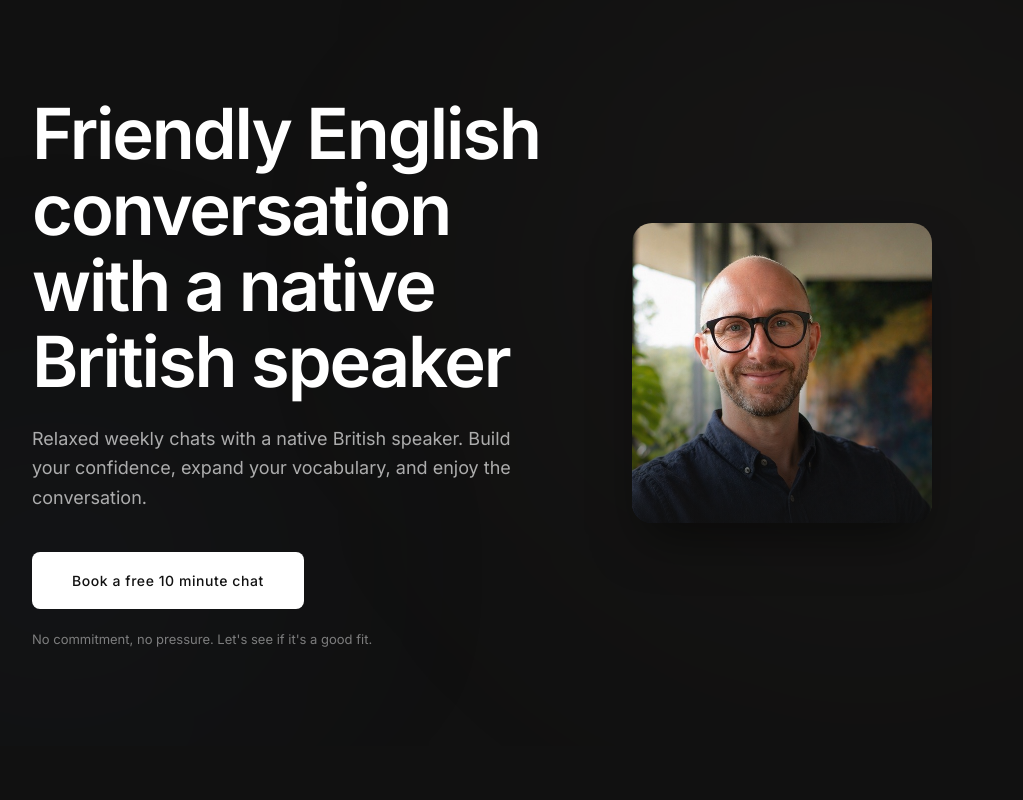
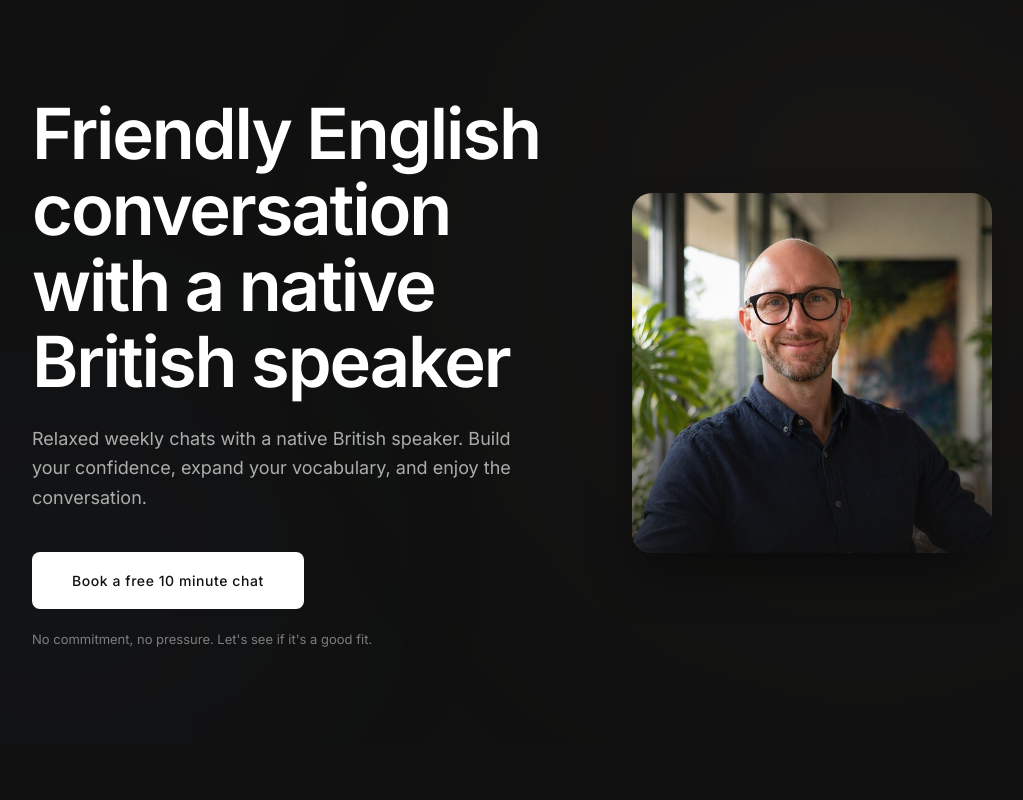
Before and after one commit to KeiranCPFlynn/keiranflynn-com, a Next.js app: page /conversation in a window 1280 px wide. Shown: the top 800 px of the page, without its empty margins (128-1151 px from the left). Built offline with nearby package versions, Linux system fonts and the light colour scheme; no server answers.

Commit message:
image updates

```diff
--- a/src/components/pages/ConversationLandingPage.tsx
+++ b/src/components/pages/ConversationLandingPage.tsx
@@ -120,13 +120,13 @@ export default function ConversationLandingPage() {
             </div>
 
             <SlideIn direction="right" delay={0.4}>
-              <div className="hero-image-wrap max-w-[300px] mx-auto lg:mx-0 shadow-2xl shadow-black/50">
+              <div className="hero-image-wrap max-w-[420px] mx-auto lg:mx-0 shadow-2xl shadow-black/50">
                 <Image
-                  src="/Keiran Flynn 2.1 Medium.jpeg"
+                  src="/Keiran Flynn2.1 copy Medium.jpeg"
                   alt="Keiran Flynn, British English conversation teacher"
                   width={480}
                   height={600}
-                  sizes="(max-width: 1024px) 80vw, 360px"
+                  sizes="(max-width: 1024px) 85vw, 420px"
                   priority
                   className="w-full h-auto object-cover"
                 />
@@ -349,7 +349,7 @@ export default function ConversationLandingPage() {
             <SlideIn direction="right" delay={0.2}>
               <div className="hero-image-wrap max-w-[240px] mx-auto lg:mx-0 shadow-xl shadow-black/40">
                 <Image
-                  src="/keiran.jpg"
+                  src="/keiran-old.jpg"
                   alt="Keiran Flynn"
                   width={320}
                   height={400}
```
Also changed, not shown: public/Keiran Flynn2.1 copy Medium.jpeg (added).
